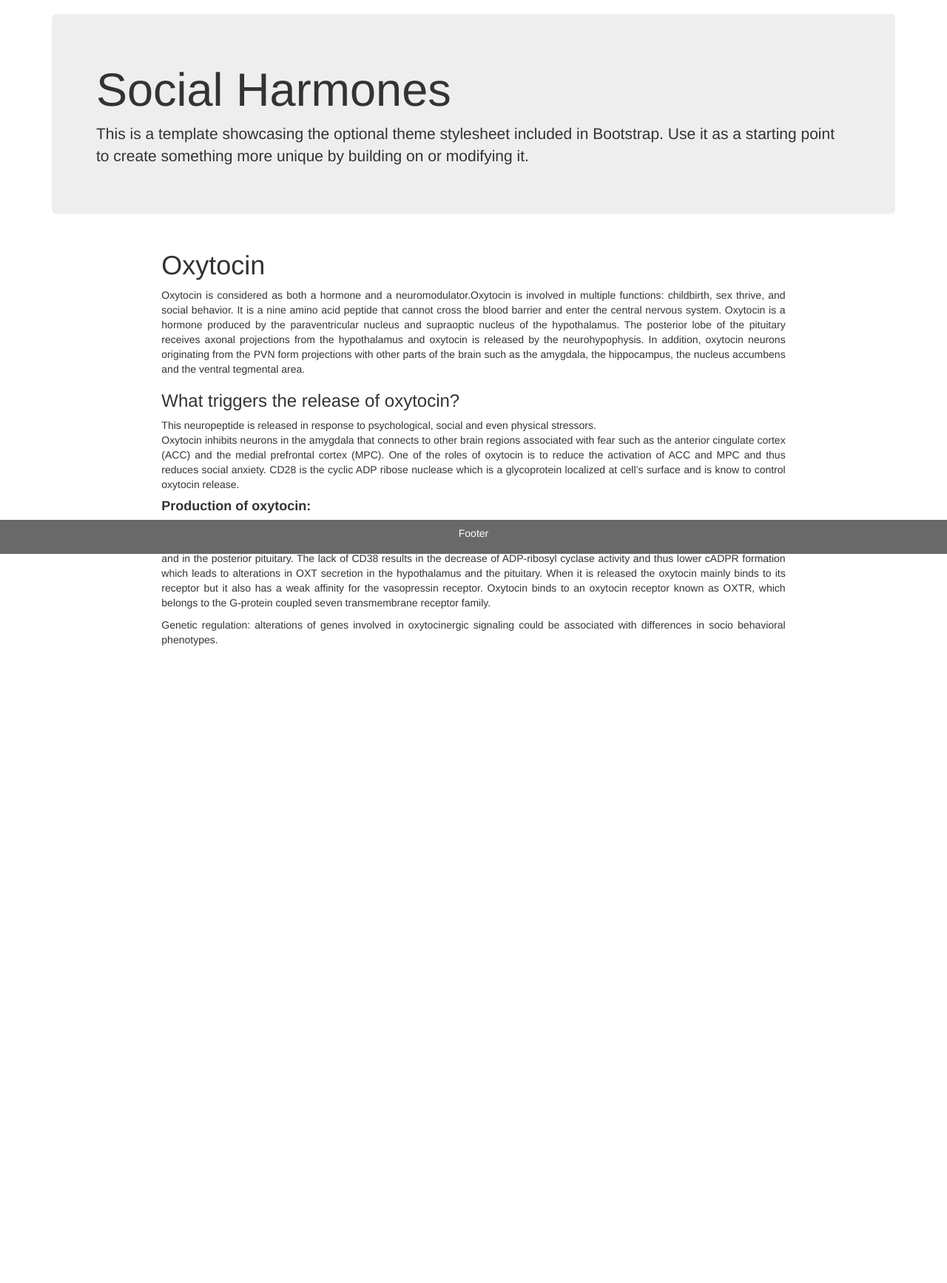
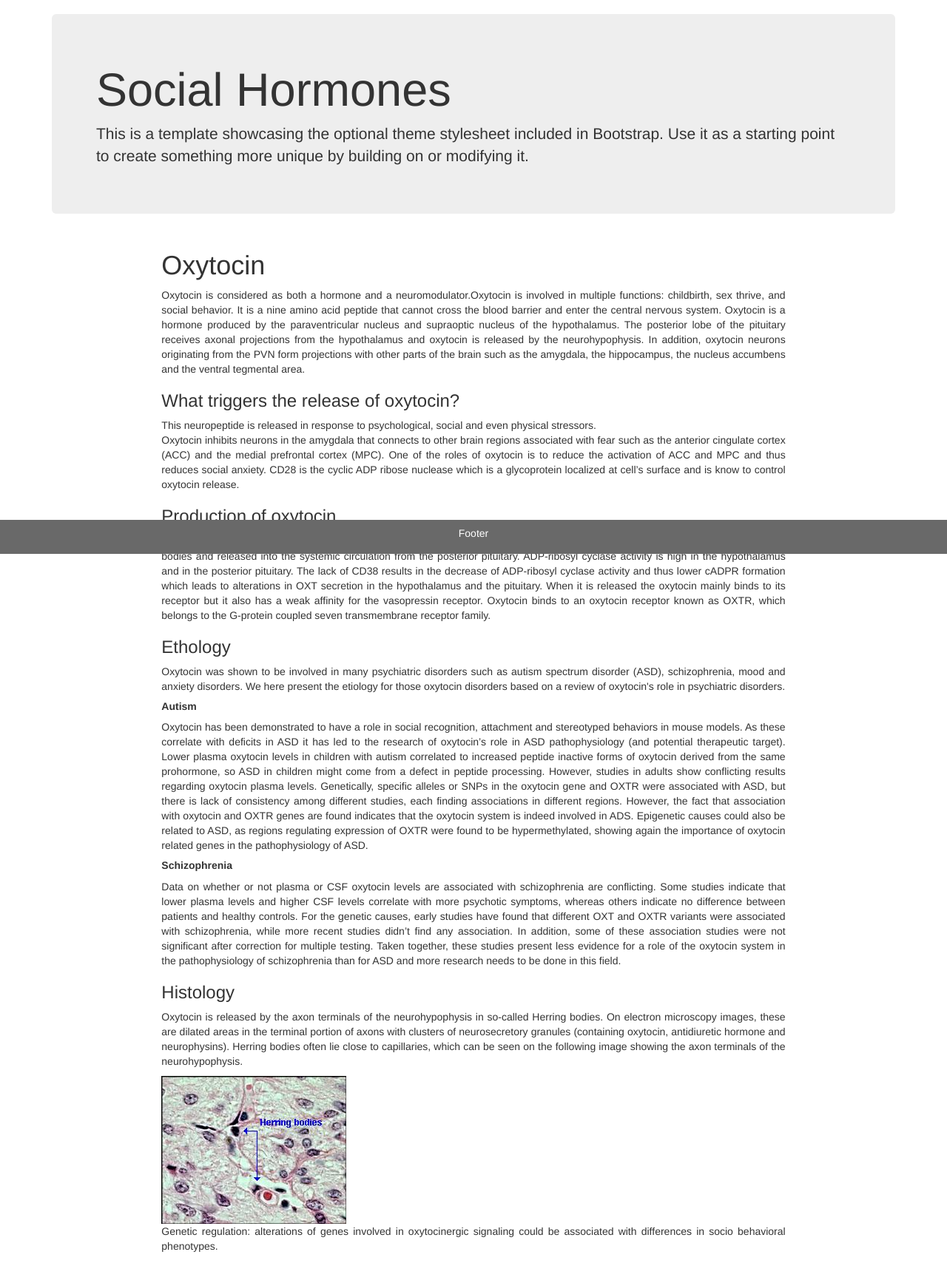
Before and after one commit to StanislasBonnin/Molecular, a Flask app: page / in a window 1280 px wide. Shown: the part 51-1786 px from the top of the page at 74% size. Before the commit the page ends 924 px from the top, so only its background shows below. Run offline with Flask 2, Linux system fonts and the light colour scheme; some libraries are stand-ins or nearby versions.

Commit message:
Added ethiology and histology

```diff
--- a/templates/index.html
+++ b/templates/index.html
@@ -100,7 +100,7 @@
 
       <!-- Main jumbotron for a primary marketing message or call to action -->
       <div class="jumbotron">
-        <h1>Social Harmones</h1>
+        <h1>Social Hormones</h1>
         <p>This is a template showcasing the optional theme stylesheet included in Bootstrap. Use it as a starting point to create something more unique by building on or modifying it.</p>
       </div>
 
@@ -112,7 +112,7 @@
     <h1> Oxytocin</h1>
     <p style="text-align:justify;"> Oxytocin is considered as both a hormone and a neuromodulator.Oxytocin is involved in multiple functions: childbirth, sex thrive, and social behavior. It is a nine amino acid peptide that cannot cross the blood barrier and enter the central nervous system. Oxytocin is a hormone produced by the  paraventricular nucleus and supraoptic nucleus of the hypothalamus. The posterior lobe of the pituitary receives axonal projections from the hypothalamus and oxytocin is released by the neurohypophysis. In addition, oxytocin neurons originating from the PVN form projections with other parts of the brain such as the amygdala, the hippocampus, the nucleus accumbens and the ventral tegmental area.</p>
 
-    <h3>   What triggers the release of oxytocin? </h3>
+    <h3>What triggers the release of oxytocin?</h3>
 
     This neuropeptide is released in response to psychological, social and even physical stressors.
     <p style="text-align:justify;">
@@ -121,15 +121,34 @@
 
     </p>
 
-    <h4><b>Production of oxytocin:</b></h4>
+    <h3> Production of oxytocin </h3>
     <p style="text-align:justify;">
-    Oxytocin is mainly synthesized in the PVN (paraventricular hypothalamic nucleus) and supraoptic nucleus (SON), stored in the Heering bodies and released into the systemic circulation from the posterior pituitary. ADP-ribosyl cyclase activity is high in the hypothalamus and in the posterior pituitary. The lack of CD38 results in the decrease of ADP-ribosyl cyclase activity and thus lower cADPR formation which leads to alterations in OXT secretion in the hypothalamus and the pituitary. When it is released the oxytocin mainly binds to its receptor but it also has a weak affinity for the vasopressin receptor. Oxytocin binds to an oxytocin receptor known as OXTR, which belongs to the G-protein coupled seven transmembrane receptor family.
+    Oxytocin is mainly synthesized in the PVN (paraventricular hypothalamic nucleus) and supraoptic nucleus (SON), stored in the Heering bodies and released into the systemic circulation from the posterior pituitary. ADP-ribosyl cyclase activity is high in the hypothalamus and in the posterior pituitary. The lack of CD38 results in the decrease of ADP-ribosyl cyclase activity and thus lower cADPR formation which leads to alterations in OXT secretion in the hypothalamus and the pituitary. When it is released the oxytocin mainly binds to its receptor but it also has a weak affinity for the vasopressin receptor. Oxytocin binds to an oxytocin receptor known as OXTR, which belongs to the G-protein coupled seven transmembrane receptor family.</p>
 
+    <!-- Johannes part-->
 
+    <h3>Ethology</h3>
+    <p style="text-align:justify;">
+    Oxytocin was shown to be involved in many psychiatric disorders such as autism spectrum disorder (ASD), schizophrenia, mood and anxiety disorders. We here present the etiology for those oxytocin disorders based on a review of oxytocin's role in psychiatric disorders.</p>
 
-     </p>
+	<h5><b>Autism</b></h5>
 
-     <!-- Michaelas part-->
+	<p style="text-align:justify;">
+	Oxytocin has been demonstrated to have a role in social recognition, attachment and stereotyped behaviors in mouse models. As these correlate with deficits in ASD it has led to the research of oxytocin’s role in ASD pathophysiology (and potential therapeutic target). Lower plasma oxytocin levels in children with autism correlated to increased peptide inactive forms of oxytocin derived from the same prohormone, so ASD in children might come from a defect in peptide processing. However, studies in adults show conflicting results regarding oxytocin plasma levels. Genetically, specific alleles or SNPs in the oxytocin gene and OXTR were associated with ASD, but there is lack of consistency among different studies, each finding associations in different regions. However, the fact that association with oxytocin and OXTR genes are found indicates that the oxytocin system is indeed involved in ADS. Epigenetic causes could also be related to ASD, as regions regulating expression of OXTR were found to be hypermethylated, showing again the importance of oxytocin related genes in the pathophysiology of ASD.</p>
+
+	<h5><b>Schizophrenia</b></h5>
+
+	<p style="text-align:justify;">
+	Data on whether or not plasma or CSF oxytocin levels are associated with schizophrenia are conflicting. Some studies indicate that lower plasma levels and higher CSF levels correlate with more psychotic symptoms, whereas others indicate no difference between patients and healthy controls. For the genetic causes, early studies have found that different OXT and OXTR variants were associated with schizophrenia, while more recent studies didn’t find any association. In addition, some of these association studies were not significant after correction for multiple testing. Taken together, these studies present less evidence for a role of the oxytocin system in the pathophysiology of schizophrenia than for ASD and more research needs to be done in this field.</p>
+
+	<h3>Histology</h3>
+
+	<p style="text-align:justify;">
+	Oxytocin is released by the axon terminals of the neurohypophysis in so-called Herring bodies. On electron microscopy images, these are dilated areas in the terminal portion of axons with clusters of neurosecretory granules (containing oxytocin, antidiuretic hormone and neurophysins). Herring bodies often lie close to capillaries, which can be seen on the following image showing the axon terminals of the neurohypophysis.</p>
+
+	<img src="/images/histo_herring.jpg">
+
+	<!-- Mihaela's part-->
 
     <p style="text-align:justify;">
     Genetic regulation: alterations of genes involved in oxytocinergic signaling could be associated with differences in socio behavioral phenotypes.
@@ -165,7 +184,7 @@
 
 
 
-  </body>
+</body>
 
 
 </html>
```
Also changed, not shown: templates/images/histo_herring.jpg (added).
